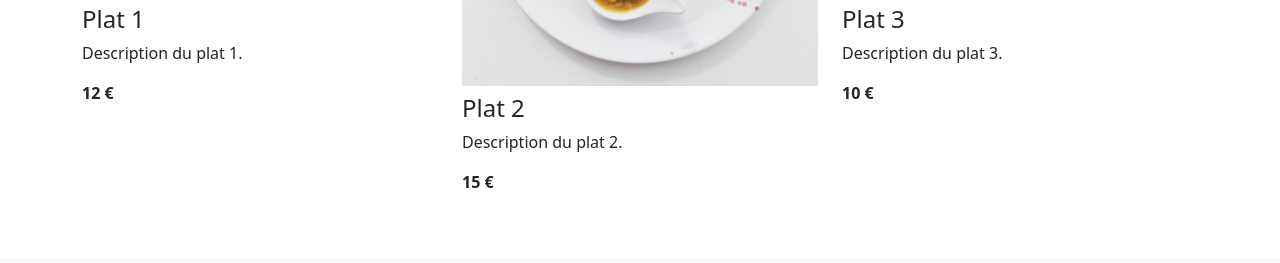
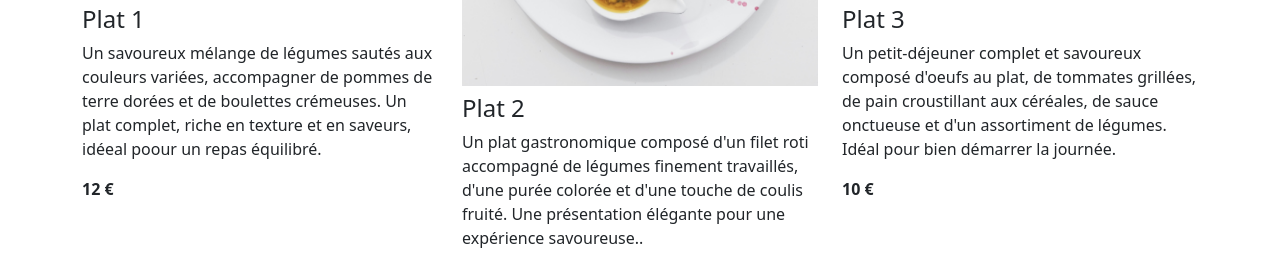
Before and after one commit to MAdiou16/Projets-Bootstrap, a plain HTML site: page Restaurant/index.html in a window 1280 px wide. Shown: the part 687-950 px from the top of the page. Drawn offline with nearby package versions, Linux system fonts and the light colour scheme.

Commit message:
Ajout des descriptions des plats index.html

```diff
--- a/Restaurant/index.html
+++ b/Restaurant/index.html
@@ -1,5 +1,5 @@
 <!DOCTYPE html>
-<html lang="fr">
+<html lang="en">
 <head>
   <meta charset="UTF-8">
   <meta name="viewport" content="width=device-width, initial-scale=1.0">
@@ -48,19 +48,21 @@
         <div class="col-md-4">
           <img src="images/menu1.jpg" alt="Plat 1" class="img-fluid mb-2">
           <h4>Plat 1</h4>
-          <p>Description du plat 1.</p>
+          <p>Un savoureux mélange de légumes sautés aux couleurs variées, accompagner de pommes de terre dorées
+            et de boulettes crémeuses. Un plat complet, riche en texture et en saveurs, idéeal poour un repas équilibré.</p>
           <p><strong>12 €</strong></p>
         </div>
         <div class="col-md-4">
           <img src="images/menu2.jpg" alt="Plat 2" class="img-fluid mb-2">
           <h4>Plat 2</h4>
-          <p>Description du plat 2.</p>
+          <p>Un plat gastronomique composé d'un filet roti accompagné de légumes finement travaillés, d'une purée colorée et d'une touche de coulis fruité. Une présentation élégante pour une expérience savoureuse..</p>
           <p><strong>15 €</strong></p>
         </div>
         <div class="col-md-4">
           <img src="images/menu3.jpg" alt="Plat 3" class="img-fluid mb-2">
           <h4>Plat 3</h4>
-          <p>Description du plat 3.</p>
+          <p>Un petit-déjeuner complet et savoureux composé d'oeufs au plat, de tommates grillées, de pain croustillant aux céréales,
+            de sauce onctueuse et d'un assortiment de légumes. Idéal pour bien démarrer la journée.</p>
           <p><strong>10 €</strong></p>
         </div>
       </div>
```
Also changed, not shown: Agence de voyage/index.html (+1 -1 lines), 1 other file.
